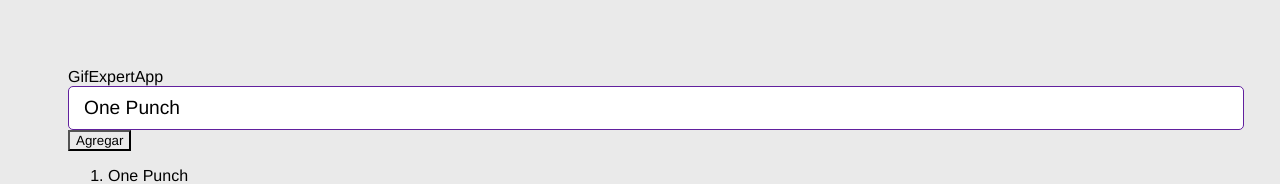
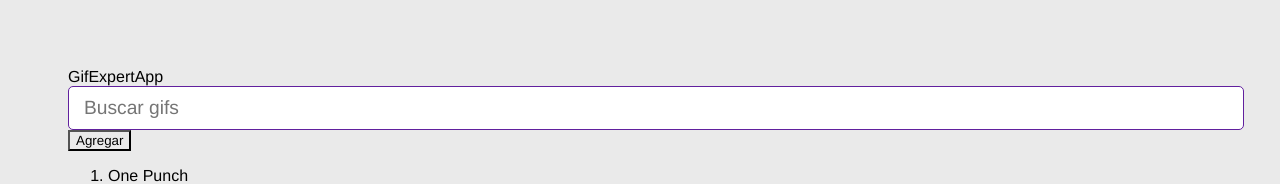
Before and after one commit to JUBEZA/04-gif-expert-app, a React (Vite) app: page / in a window 1280 px wide. Shown: the top 184 px of the page. Built offline with nearby package versions, Linux system fonts and the light colour scheme.

Commit message:
78 comunicacion entre componentes

```diff
--- a/src/GifExpertApp.jsx
+++ b/src/GifExpertApp.jsx
@@ -16,7 +16,7 @@
       <div>GifExpertApp</div>
 
       {/* Input */}
-      <AddCategory/>
+      <AddCategory setCategories={ setCategories }/>
 
 
       {/* Listado de Gif */}
--- a/src/components/AddCategory.jsx
+++ b/src/components/AddCategory.jsx
@@ -1,8 +1,8 @@
 import { useState } from 'react';
 
-export const AddCategory = () => {
+export const AddCategory = ({ setCategories }) => {
 
-  const [ inputValue, setInputValue ] = useState( 'One Punch' );
+  const [ inputValue, setInputValue ] = useState( );
 
 
   const onInputChange = ({ target }) => {
@@ -11,18 +11,22 @@
 
   const onSubmit = ( event ) => {
     event.preventDefault();
-    console.log(inputValue);
+    if( inputValue.trim().length <= 1) return;
+
+    setCategories( categories => [ inputValue, ...categories]);
+    setInputValue('');
+
   }
 
   return (
-    <form onSubmit={ (event) => onSubmit(event) }>
+    <form onSubmit={  onSubmit }>
 
 
     <input
       type="text"
       placeholder="Buscar gifs"
       value={inputValue}
-      onChange={ (event) => onInputChange(event) }
+      onChange={ onInputChange }
     />
   </form>
   )
```
